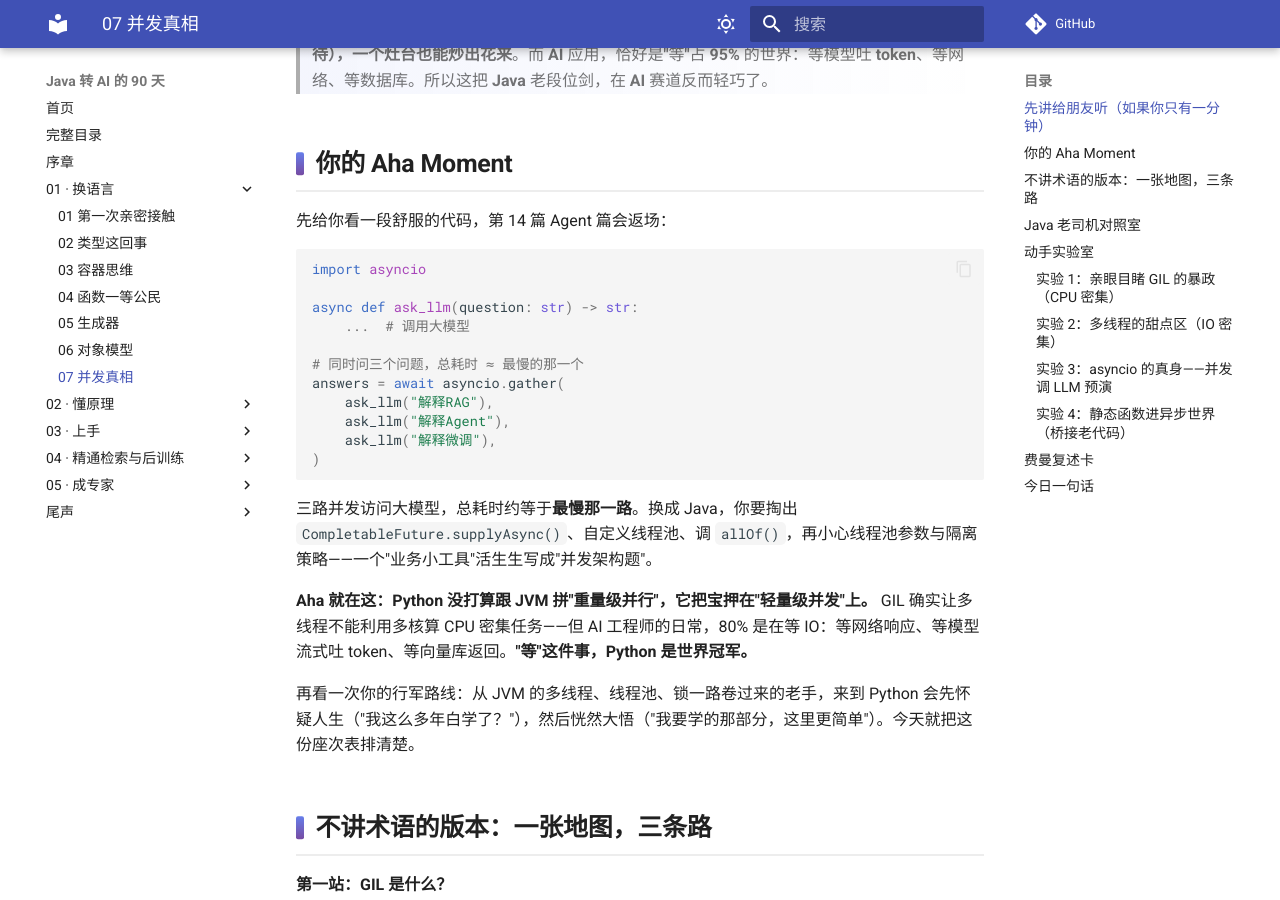
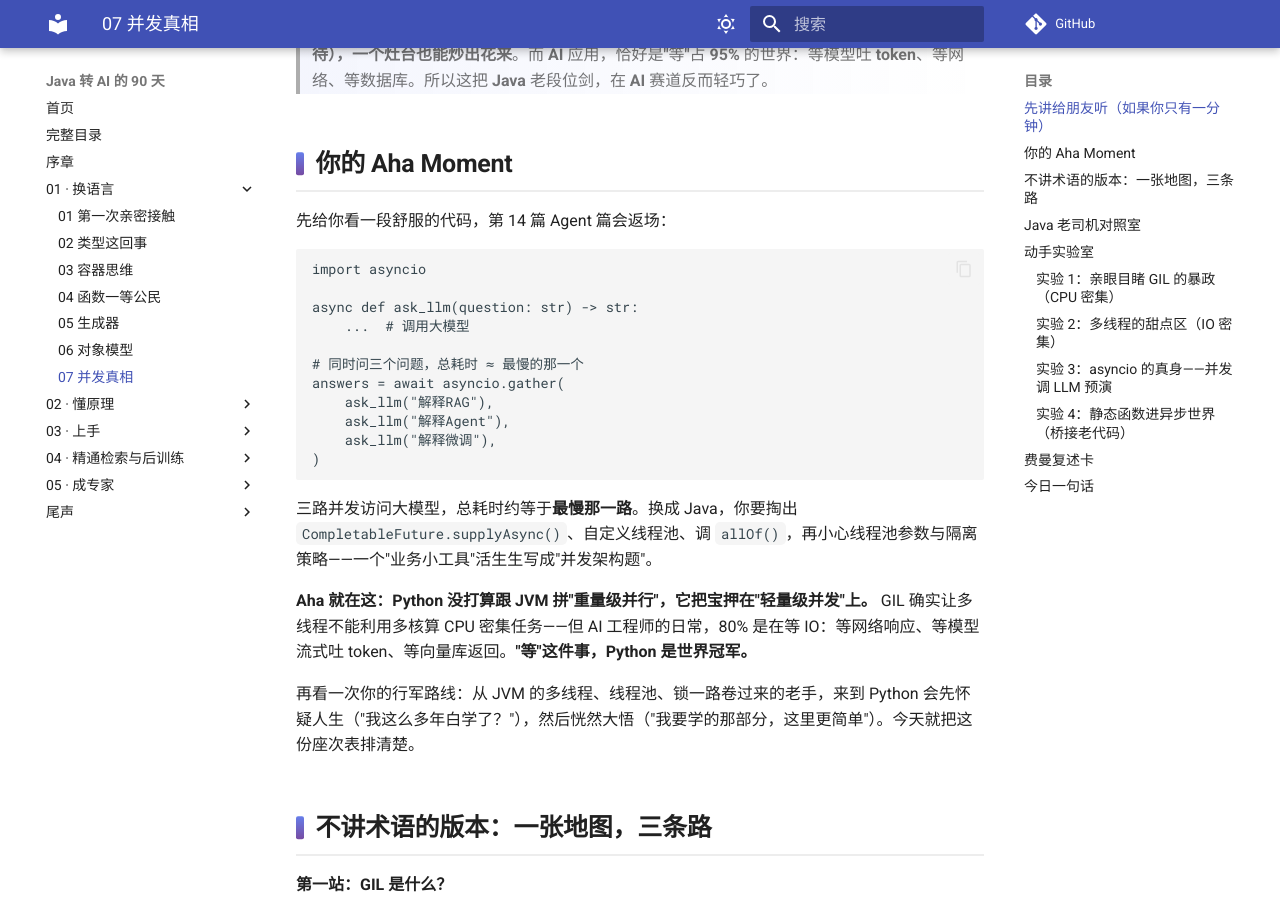
Before and after one commit to cookiespiggy/java-to-ai-in-90-days, an MkDocs documentation site: the page built from docs/07-concurrency.md, in a window 1280 px wide and 900 px high, scrolled down 304 px. Built offline with MkDocs 1.6.1 and Material for MkDocs 9.7.7, drawn with Linux system fonts in a browser that asks for light colours; comment, search, counter and statistics services are not loaded.

Commit message:
docs: update docs/07-concurrency.md

````diff
--- a/docs/07-concurrency.md
+++ b/docs/07-concurrency.md
@@ -8,7 +8,7 @@
 
 先给你看一段舒服的代码，第 14 篇 Agent 篇会返场：
 
-```python
+```text
 import asyncio
 
 async def ask_llm(question: str) -> str:
````
